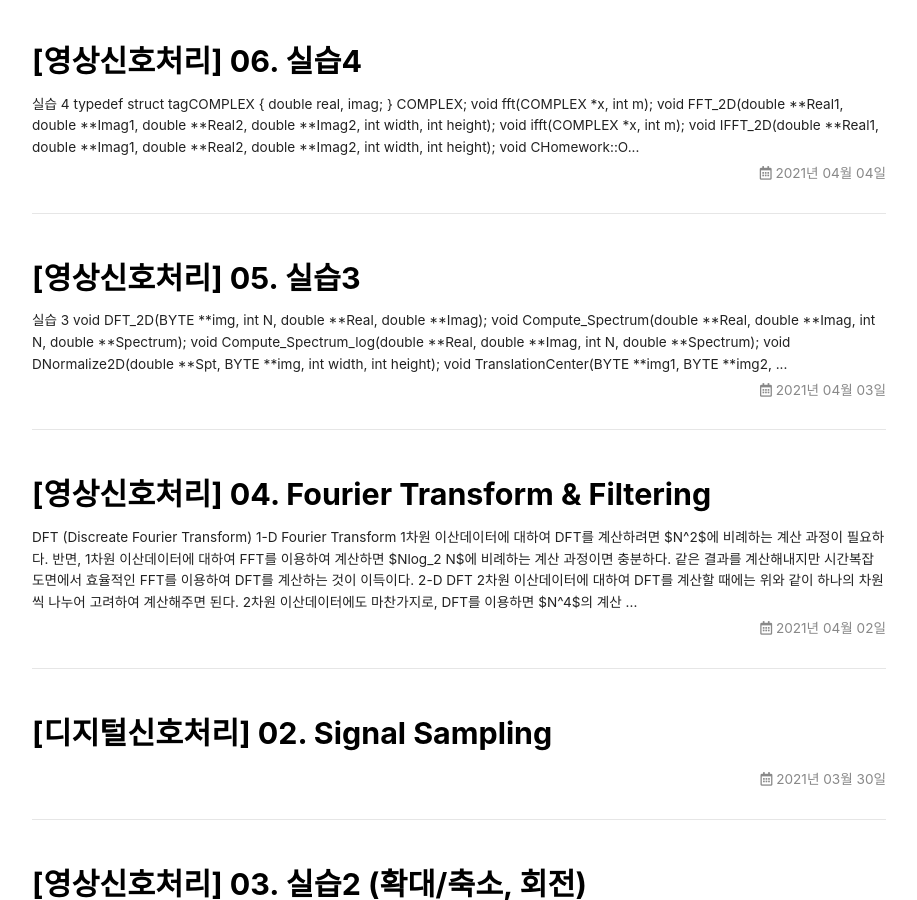
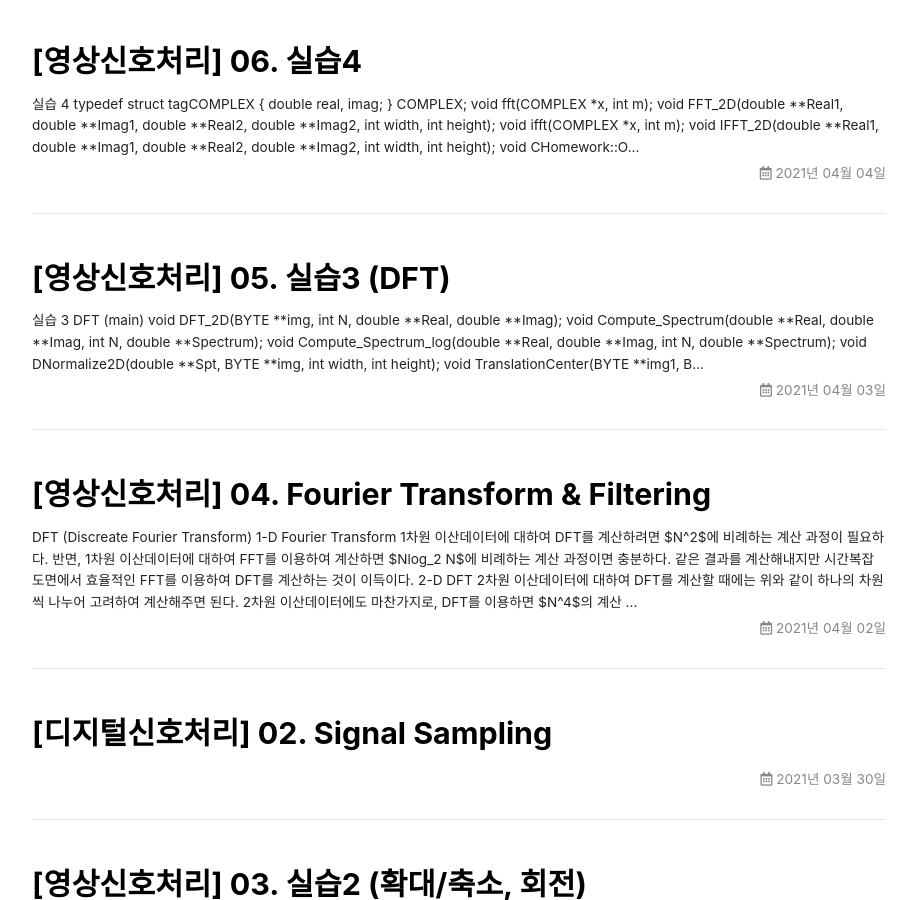
Before and after one commit to YunSung-Choi97/YunSung-Choi97.github.io, a Jekyll site: the page built from index.html, in a window 1280 px wide and 900 px high, scrolled down 373 px. Shown: the whole window, without its empty margins (181-1098 px from the left). Built offline with Jekyll 4.4.1, drawn with Linux system fonts in a browser that asks for light colours; nearby versions of some CDN libraries; the list of posts is cut into pages by our own code.

Commit message:
Digital Image Processing 05

````diff
--- a/_posts/ImageProcessing/2021-04-03-DIP05.md
+++ b/_posts/Digital Image Processing/2021-04-03-DIP05.md
@@ -1,5 +1,5 @@
 ---
-title: "[영상신호처리] 05. 실습3"
+title: "[영상신호처리] 05. 실습3 (DFT)"
 layout: article
 aside: false
 sidebar: false
@@ -11,6 +11,8 @@ mathjax : true
 ---
 
 ## 실습 3
+
+### DFT (main)
 
 ```cpp
 void DFT_2D(BYTE **img, int N, double **Real, double **Imag);
@@ -62,7 +64,11 @@ void CHomework::OnClickedDft()
 	free_dmatrix(Imag, height, width);
 	free_dmatrix(Spectrum1, height, width);
 }
+```
 
+### Functions.
+
+```cpp
 // 2-D DFT 계산
 void DFT_2D(BYTE **img, int N, double **Real, double **Imag)
 {
````
